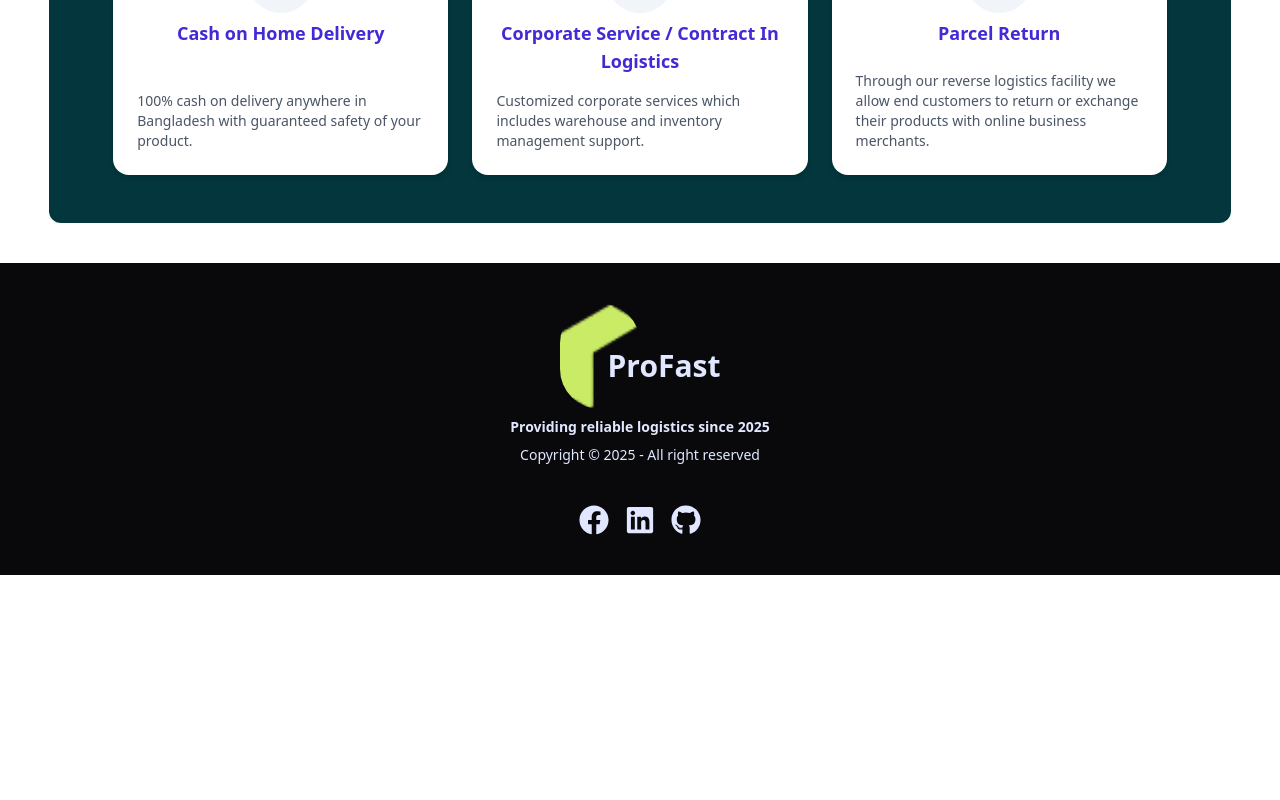
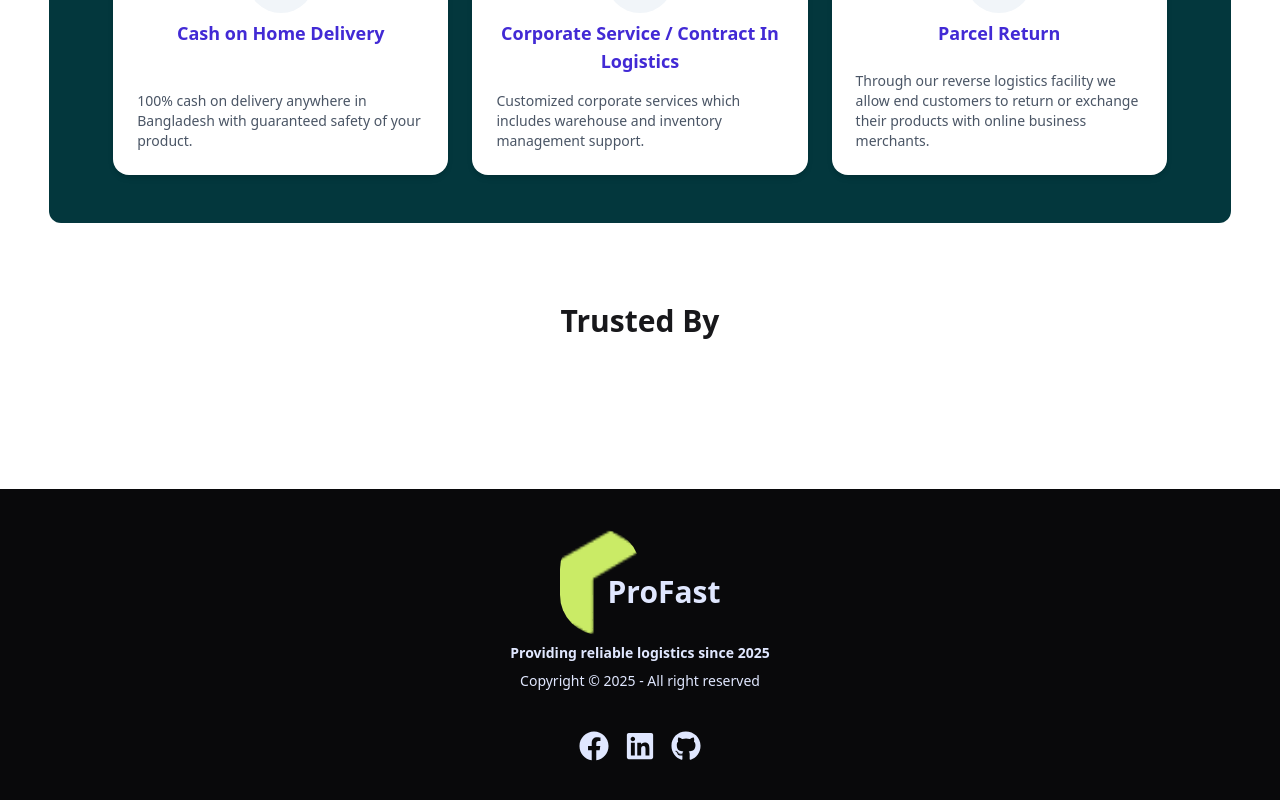
Before and after one commit to Mustakahmmed-dev/profast-client, a React (Vite) app: page / in a window 1280 px wide. Shown: the part 1768-2568 px from the top of the page. Before the commit the page ends 2343 px from the top, so only its background shows below. Built offline with nearby package versions, Linux system fonts and the light colour scheme.

Commit message:
Added Trusted by section

```diff
--- /dev/null
+++ b/src/components/TrustedByClients.jsx
@@ -0,0 +1,28 @@
+import amazonLogo1 from '../assets/brands/amazon.png';
+import casioLogo from '../assets/brands/casio.png';
+import moonstarLogo from '../assets/brands/moonstar.png';
+import randstadLogo from '../assets/brands/randstad.png';
+import startPeopleLogo1 from '../assets/brands/start-people 1.png';
+import startLogo2 from '../assets/brands/start.png';
+import amazonVector from '../assets/brands/amazon_vector.png';
+
+const TrustedByClients = () => {
+    return (
+        <div className="py-10 bg-white">
+            <h1 className="text-3xl font-bold text-center mb-6">Trusted By</h1>
+            <marquee behavior="scroll" direction="left" scrollamount="5">
+                <div className="flex gap-12 items-center">
+                    <img src={amazonLogo1} alt="Amazon" className="h-10 inline-block" />
+                    <img src={casioLogo} alt="Casio" className="h-10 inline-block" />
+                    <img src={moonstarLogo} alt="Moonstar" className="h-10 inline-block" />
+                    <img src={randstadLogo} alt="Randstad" className="h-10 inline-block" />
+                    <img src={startPeopleLogo1} alt="Start people" className="h-10 inline-block" />
+                    <img src={startLogo2} alt="Start people 2" className="h-10 inline-block" />
+                    <img src={amazonVector} alt="Amazon vector 2" className="h-10 inline-block" />
+                </div>
+            </marquee>
+        </div>
+    )
+}
+
+export default TrustedByClients;
--- a/src/pages/Home/Home.jsx
+++ b/src/pages/Home/Home.jsx
@@ -1,6 +1,7 @@
 import Banner from "../../components/Banner"
 import HowItWorks from "../../components/HowItWorks"
 import Services from "../../components/Services/Services"
+import TrustedByClients from "../../components/TrustedByClients"
 
 const Home = () => {
     return(
@@ -9,7 +10,7 @@ const Home = () => {
             <div className="w-12/13 mx-auto space-y-10 mb-10">
             <HowItWorks />
             <Services />
-
+            <TrustedByClients />
             </div>
         </div>
     )
```
